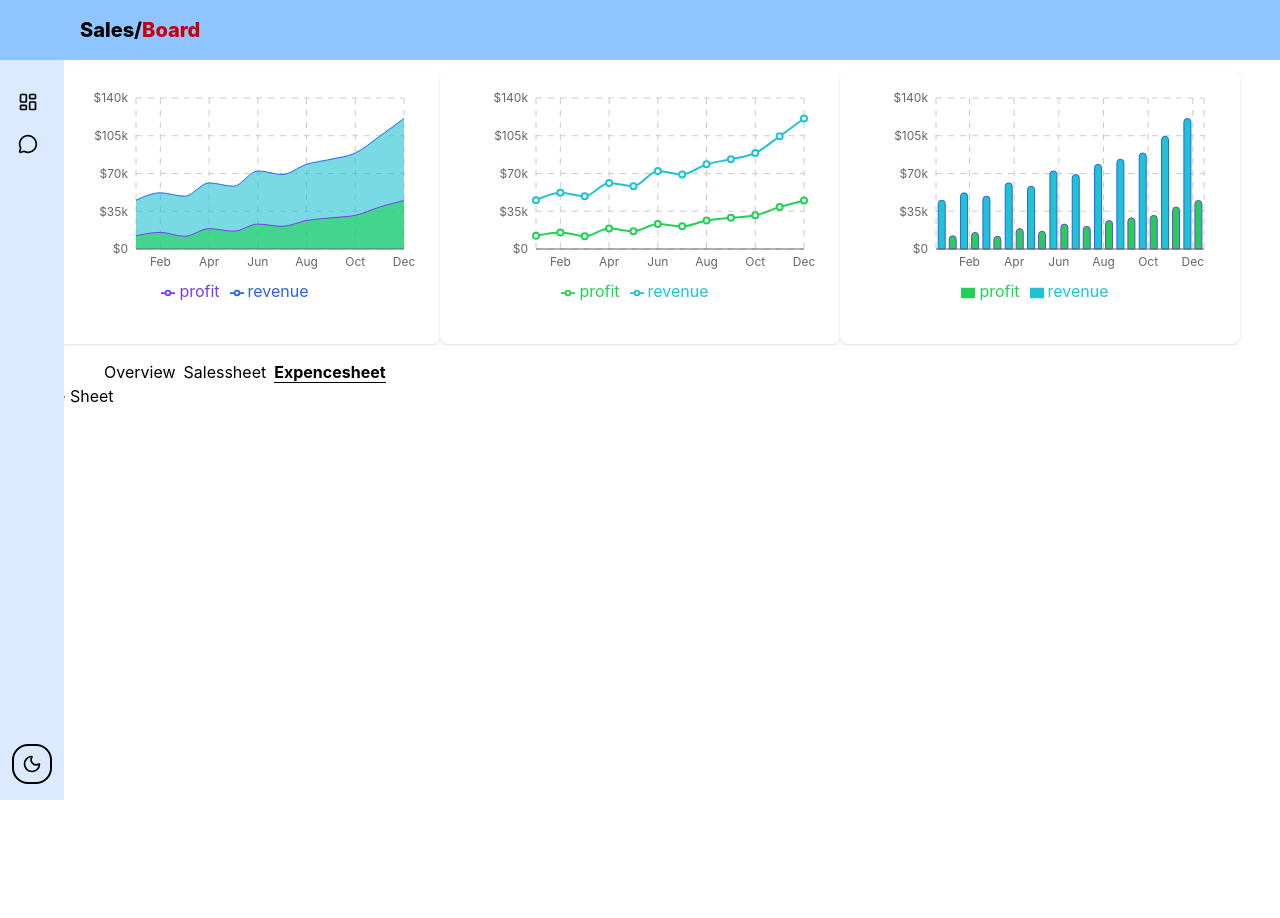
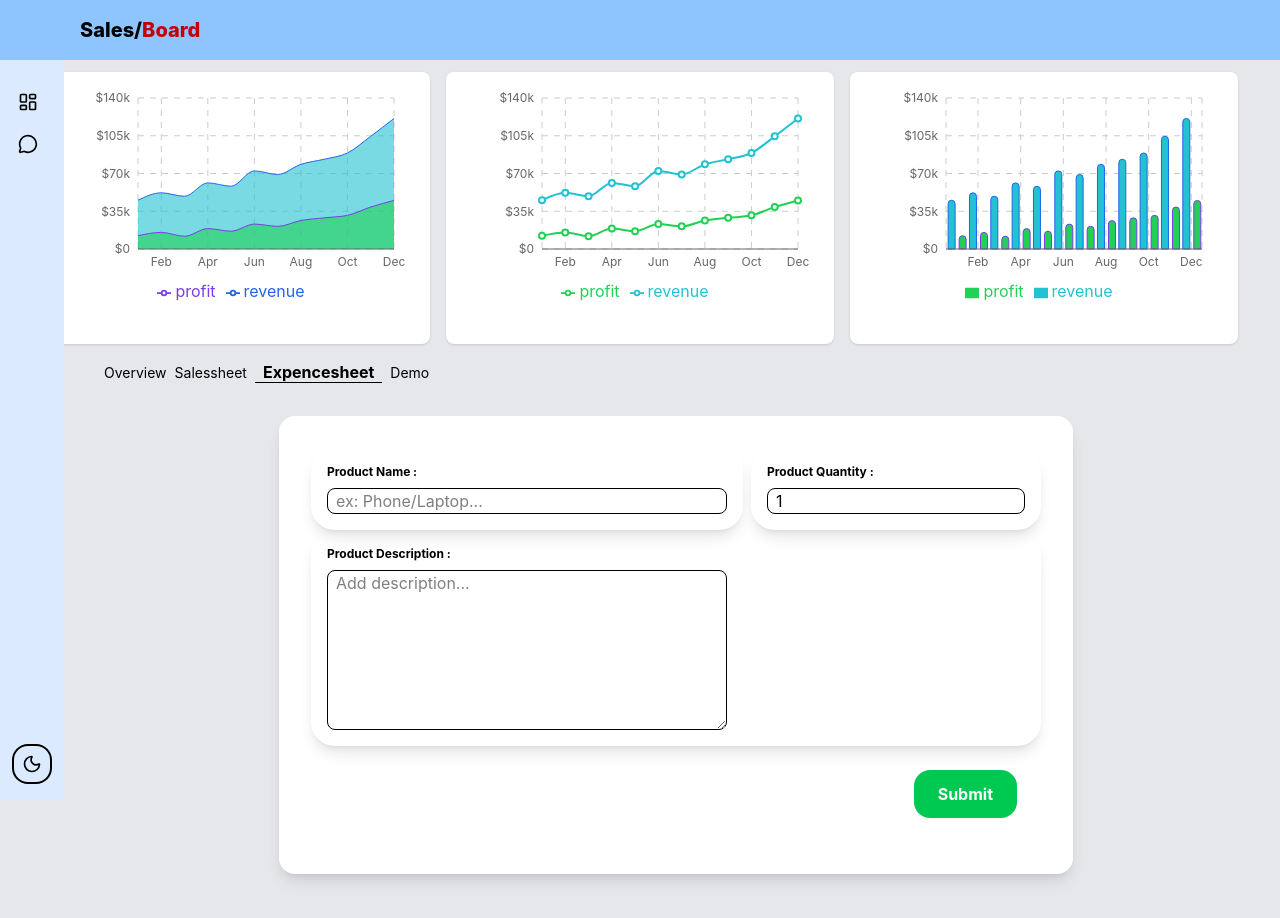
Before and after one commit to IALikhon/Dash-Board, a React (Vite) app: page /Expencesheet in a window 1280 px wide. Shown: the top 918 px of the page. Before the commit the page ends 800 px from the top, so only its background shows below. Built offline with nearby package versions, Linux system fonts and the light colour scheme.

Commit message:
feat: add component and update routing; enhance ExpenceSheet with form handling

```diff
--- a/src/App.jsx
+++ b/src/App.jsx
@@ -7,6 +7,7 @@ import OverView from "./pages/OverView";
 import Notfound from "./components/NotFound";
 import SalesSheet from "./pages/SalesSheet";
 import ExpenceSheet from "./pages/ExpenceSheet";
+import Demo from "./components/Demo";
 
 const App = () => {
 
@@ -18,6 +19,7 @@ const App = () => {
           <Route path="Overview" element={<OverView />} />
           <Route path="Salessheet" element={<SalesSheet />} />
           <Route path="Expencesheet" element={<ExpenceSheet />} />
+          <Route path="Demo" element={<Demo />}/>
         </Route>
         <Route path="Contact" element={<Contact />} />
         <Route path="*" element={<Notfound />} />
@@ -26,7 +28,7 @@ const App = () => {
   );
 
   return (
-    <div className=" dark:bg-gray-800 dark:text-white flex justify-center items-center mt-10">
+    <div className=" dark:bg-gray-900 dark:text-white bg-gray-200 flex justify-center items-center mt-10">
       <ThemeProvidor>
         <RouterProvider router={router} />
       </ThemeProvidor>
--- /dev/null
+++ b/src/components/Demo.jsx
@@ -0,0 +1,84 @@
+import { useState } from "react";
+
+const Demo = () => {
+    const [valueOne, setValueOne] = useState()
+    const [valueTwo, setValueTwo] = useState()
+
+    const sum =()=> {
+        const add = Number(valueOne) + Number(valueTwo)
+        return add
+    }
+    return (
+      <div className="flex justify-center items-center min-h-screen">
+        <input
+          type="number"
+          placeholder="Number-1"
+          value={valueOne}
+          onChange={(e) => setValueOne(e.target.value)}
+        />
+        <input
+          type="number"
+          placeholder="Number-2"
+          value={valueTwo}
+          onChange={(e) => setValueTwo(e.target.value)}
+        />
+
+        <h1>Sum: {sum()}</h1>
+        <div className="pt-10 flex flex-col items-center min-h-screen bg-slate-50 dark:bg-gray-900 transition-all">
+          <div className="grid grid-cols-1 sm:grid-cols-2 mx-8 sm:gap-8 gap-4 lg:ml-20 max-w-200">
+            <div className="flex flex-col ">
+              <span className="font-bold text-xs mb-2">Product Name</span>
+              <input
+                type="text"
+                placeholder="ex: Laptop/Phone..."
+                value={newForm.name}
+                onChange={(e) =>
+                  setNewForm((prev) => ({ ...prev, name: e.target.value }))
+                }
+                className="rounded-lg pl-4"
+              />
+            </div>
+            <div className="flex flex-col ">
+              <span className="font-bold text-xs mb-2">Product Quantity</span>
+              <input
+                type="number"
+                placeholder="ex: 30..."
+                value={newForm.quantity}
+                onChange={(e) =>
+                  setNewForm((prev) => ({ ...prev, quantity: e.target.value }))
+                }
+                className="rounded-lg pl-4 w-50"
+              />
+            </div>
+            <div className="flex flex-col ">
+              <span className="font-bold text-xs mb-2">
+                Product Description
+              </span>
+              <textarea
+                type="text"
+                placeholder="ex: This is a phone..."
+                value={newForm.description}
+                onChange={(e) =>
+                  setNewForm((prev) => ({
+                    ...prev,
+                    description: e.target.value,
+                  }))
+                }
+                className="rounded-lg pl-4"
+              />
+            </div>
+          </div>
+          <span className="">
+            <button
+              type="submit"
+              className="bg-green-500 hover:bg-green-600 text-white "
+            >
+              Submit
+            </button>
+          </span>
+        </div>
+      </div>
+    );
+}
+
+export default Demo;
--- a/src/pages/DashBoard.jsx
+++ b/src/pages/DashBoard.jsx
@@ -5,18 +5,18 @@ import LineChartComponent from "../components/LineChart";
 import { NavLink } from "react-router-dom";
 
 const DashBoard = () => {
-  const labels = ["Overview", "Salessheet", "Expencesheet"];
+  const labels = ["Overview", "Salessheet", "Expencesheet", "Demo"];
 
   return (
-    <div className="flex flex-col justify-center px-4 md:px-8 xl:px-10 ml-10 sm:ml-0">
-      <div className="grid sm:grid-cols-1 md:grid-cols-2 lg:grid-cols-3 mt-8 mb-16 md:mb-4 w-100 sm:w-150 md:w-200 lg:w-300 ">
-        <div className="bg-white rounded-lg shadow p-4 dark:bg-gray-800 dark:text-white">
+    <div className="flex flex-col justify-center px-4 md:px-8 xl:px-10 ml-10 sm:ml-0 snap-y snap-mandatory">
+      <div className="flex flex-wrap justify-center items-center gap-4 mt-8 mb-16 md:mb-4 w-100 sm:w-150 md:w-200 lg:w-300 mx-auto">
+        <div className="bg-white rounded-lg shadow p-4 dark:bg-gray-800 dark:text-white w-full max-w-[388px]">
           <AreaChartComponent d={data} />
         </div>
-        <div className="bg-white rounded-lg shadow p-4 dark:bg-gray-800 dark:text-white">
+        <div className="bg-white rounded-lg shadow p-4 dark:bg-gray-800 dark:text-white w-full max-w-[388px]">
           <LineChartComponent d={data} />
         </div>
-        <div className="bg-white rounded-lg shadow p-4 dark:bg-gray-800 dark:text-white">
+        <div className="bg-white rounded-lg shadow p-4 dark:bg-gray-800 dark:text-white w-full max-w-[388px]">
           <BarChartComponent d={data} />
         </div>
       </div>
@@ -27,7 +27,7 @@ const DashBoard = () => {
               to={`${label}`}
               key={label}
               className={({ isActive }) =>
-                `mr-2 ${isActive ? "border-b font-bold" : ""}`
+                `mr-2 snap-center ${isActive ? "border-b font-bold px-2" : "text-sm"}`
               }
             >
               {label}
--- a/src/pages/ExpenceSheet.jsx
+++ b/src/pages/ExpenceSheet.jsx
@@ -1,12 +1,88 @@
+import { useState } from "react";
+import { supabase } from "../Supabase-client/Supabase-client";
 
 const ExpenceSheet = () => {
-    return (
-      <div>
-        <div className="size-50">
-          <h1>Expence Sheet</h1>
+  const [newForm, setNewForm] = useState({
+    name: "",
+    quantity: 1,
+    description: "",
+  });
+
+  const handleSubmit = async (e) => {
+    e.preventDefault();
+
+    if (newForm.name.length < 1) {
+      return alert("Name Required");
+    }
+    if (newForm.description.length < 1) {
+      return alert("Description Required");
+    }
+    const { error } = await supabase.from("inventory").insert(newForm).single();
+
+    if (error) {
+      console.error("Error Add Inventory Failed: ", error.message);
+    }
+
+    setNewForm({ name: "", quantity: 1, description: "" });
+  };
+
+  const boxClass = ["flex flex-col gap-2 p-4 shadow-lg rounded-3xl"];
+  return (
+    <form onSubmit={handleSubmit}>
+      <div className="flex flex-col flex-wrap items-center mt-8 min-h-screen gap-4 ml-18">
+        <div className=" bg-white min-w-80 p-8 rounded-2xl shadow-lg">
+          <div className="flex flex-col md:flex-row gap-2 min-w-50">
+            <div className={boxClass}>
+              <span className="text-xs font-bold">Product Name :</span>
+              <input
+                type="text"
+                placeholder="ex: Phone/Laptop..."
+                value={newForm.name}
+                onChange={(e) =>
+                  setNewForm((prev) => ({ ...prev, name: e.target.value }))
+                }
+                className="border rounded-lg pl-2 md:w-100 "
+              />
+            </div>
+
+            <div className={boxClass}>
+              <span className="text-xs font-bold">Product Quantity : </span>
+
+              <input
+                type="number"
+                value={newForm.quantity}
+                onChange={(e) =>
+                  setNewForm((prev) => ({ ...prev, quantity: e.target.value }))
+                }
+                className="border rounded-lg pl-2"
+              />
+            </div>
+          </div>
+          <div className={boxClass}>
+            <span className="text-xs font-bold">Product Description : </span>
+            <textarea
+              type="text"
+              placeholder="Add description..."
+              value={newForm.description}
+              onChange={(e) =>
+                setNewForm((prev) => ({
+                  ...prev,
+                  description: e.target.value,
+                }))
+              }
+              className="border rounded-lg pl-2 md:w-100 min-h-40 "
+            />
+          </div>
+          <button
+            onClick={handleSubmit}
+            className="float-right font-bold text-white px-6 py-3 m-6 bg-green-500 hover:bg-green-600 rounded-2xl"
+          >
+            Submit
+          </button>
         </div>
       </div>
-    );
-}
+    </form>
+  );
+};
 
 export default ExpenceSheet;
```
